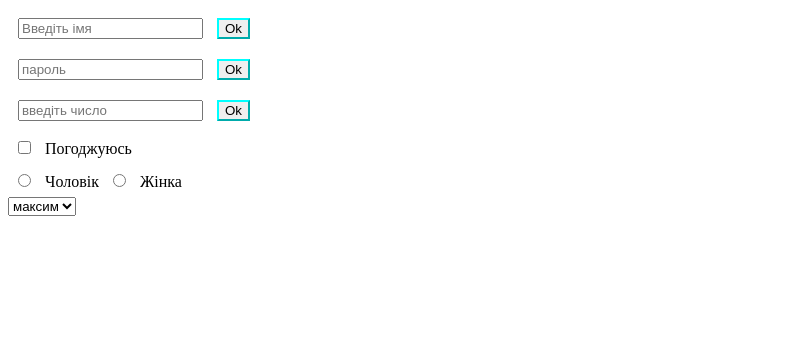
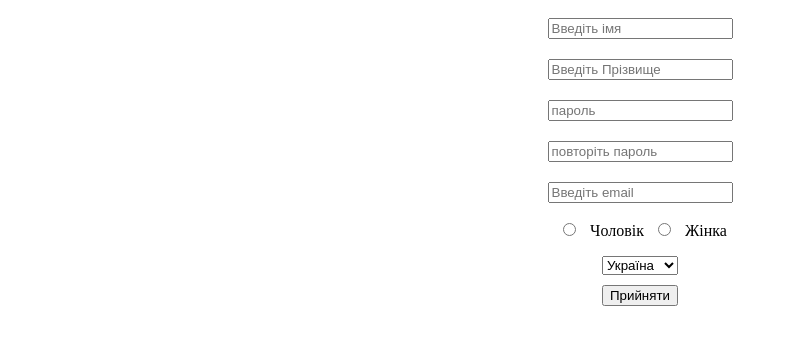
Before and after one commit to MaximVistak/learning-html-css, a plain HTML site: page index.html in a window 1280 px wide. Shown: the whole page, without its empty margins (0-788 px from the left). Drawn offline with Linux system fonts and the light colour scheme.

Commit message:
I practiced input and button

```diff
--- a/index.html
+++ b/index.html
@@ -7,26 +7,26 @@
     <link rel="stylesheet" href="style.css">
 </head>
 <body>
-  <input type="text" placeholder="Введіть імя">
-  <button>Ok</button>
+  <form>
+    <input type="text" placeholder="Введіть імя">
   <br>
-  <input type="text" placeholder="пароль">
-  <button>Ok</button>
+    <input type="text" placeholder="Введіть Прізвище">
   <br>
-  <input type="namber" placeholder="введіть число" min="1" max="99" >
-  <button>Ok</button>
+    <input type="password" placeholder="пароль">
   <br>
-  <input type="checkbox"> Погоджуюсь
-
+    <input type="password" placeholder="повторіть пароль" >
   <br>
-  <input type="radio" name="gender" value="male"> Чоловік
-  <input type="radio" name="gender" value="female"> Жінка
+    <input type="text" placeholder="Введіть email">
   <br>
-  <select>
-    <option>максим</option>
-    <option>діма</option>
-  </select>
-
-
+    <input type="radio" name="gender" value="male"> Чоловік
+    <input type="radio" name="gender" value="female"> Жінка
+  <br>
+    <select>
+      <option>Україна</option>
+      <option>Америка</option>
+    </select>
+    <br>
+    <button>Прийняти</button>
+  </form>
 </body>
 </html>
--- a/style.css
+++ b/style.css
@@ -2,8 +2,11 @@ input
 {
     margin: 10px;
 }
-button
+select
 {
-    border-color: aqua;
-    cursor: pointer;
+    margin: 10px;
 }
+form
+{
+    text-align: center;
+}
```
